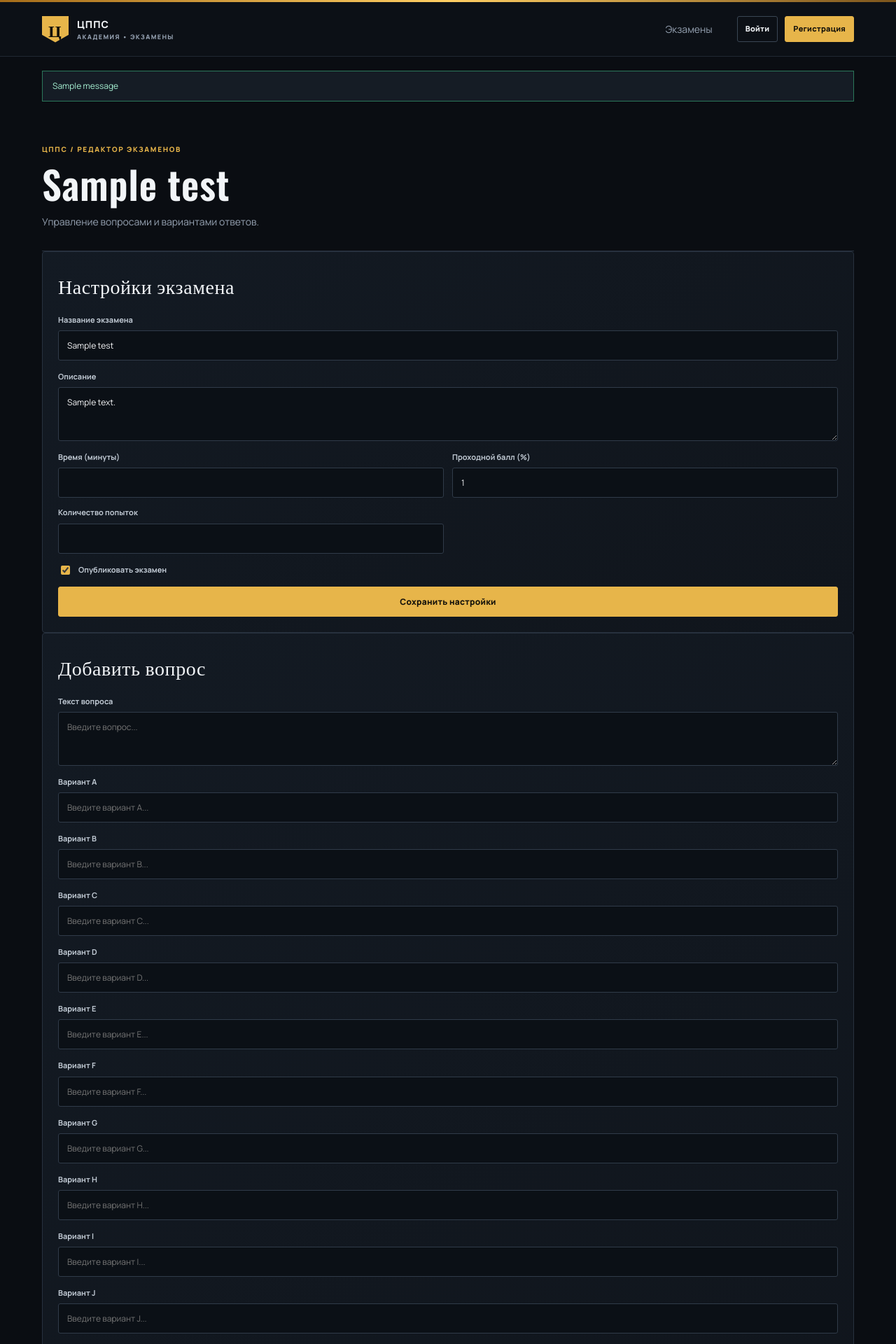
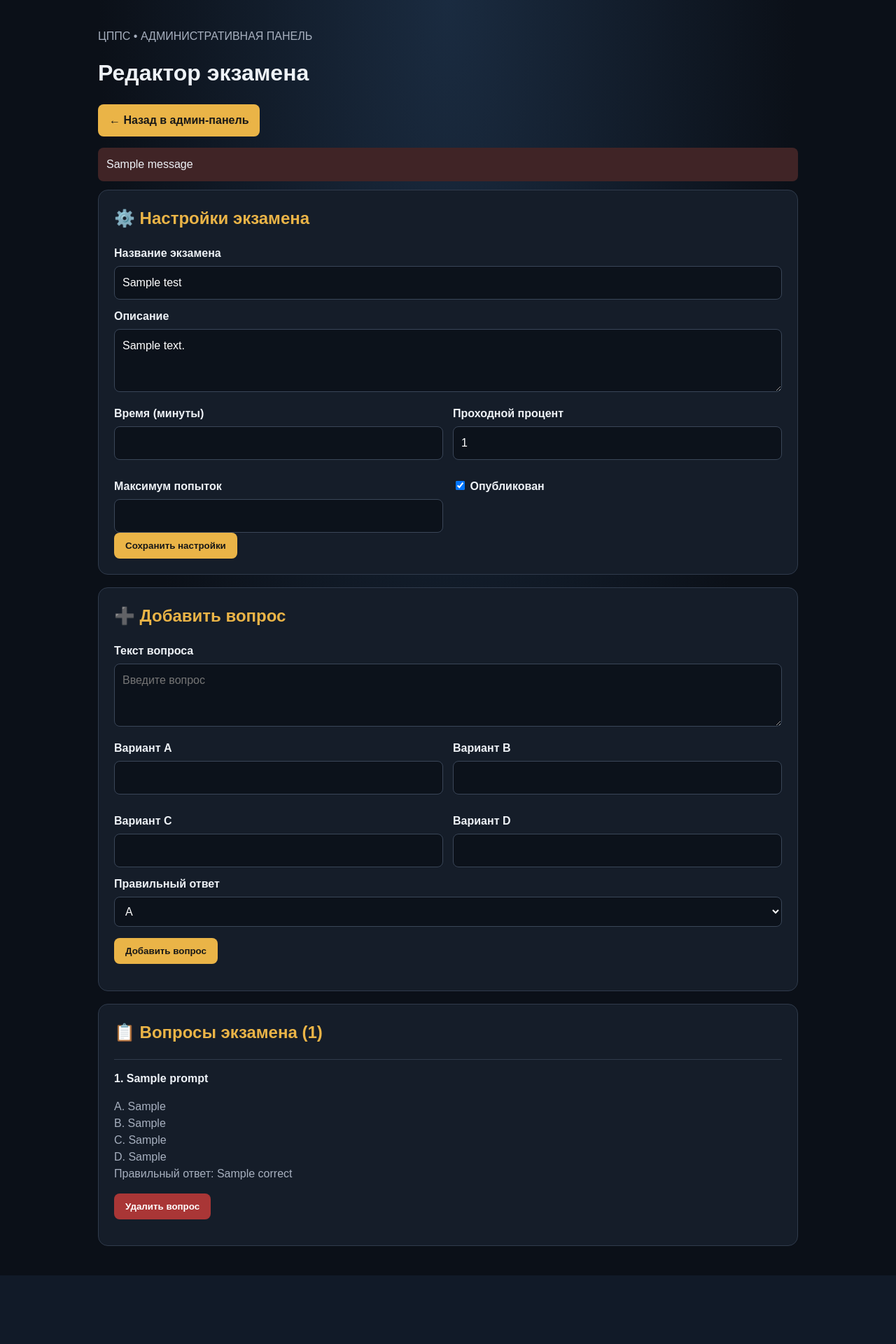
Before and after one commit to LiptonYT/CPPS_Exam_Portal_FIXED, a Flask app: template templates/edit_test.html in a window 1280 px wide. Shown: the top 1920 px of the page at 70% size. After the commit the page ends 1822 px from the top, so only its background shows below. Run offline with Flask 3, Linux system fonts and the light colour scheme; the template is opened without the code that fills it: most values are stand-ins (such as "Sample title", 1, 10 or a date in 2020); one stand-in notice (Sample message) is shown.

Commit message:
Update edit_test.html

```diff
--- a/templates/edit_test.html
+++ b/templates/edit_test.html
@@ -1,227 +1,42 @@
-
-{% extends "base.html" %}
-{% block title %}Редактор экзамена — ЦППС{% endblock %}
-
-{% block content %}
-<div class="page-head">
-    <div class="eyebrow">ЦППС / РЕДАКТОР ЭКЗАМЕНОВ</div>
-    <h1>{{ test.title }}</h1>
-    <p>Управление вопросами и вариантами ответов.</p>
-</div>
+<!doctype html>
+<html lang="ru">
+<head>
+  <meta charset="utf-8"><meta name="viewport" content="width=device-width, initial-scale=1">
+  <title>Редактор экзамена — ЦППС</title>
+  <style>
+    :root{--bg:#0b1018;--panel:#151d29;--gold:#eab447;--text:#eef2f7;--muted:#a7b0bf;--line:#303b4c;--red:#f06464}
+    *{box-sizing:border-box}body{margin:0;background:radial-gradient(ellipse at top,#1a2b40 0,#0b1018 55%);color:var(--text);font:16px/1.5 Arial,sans-serif;padding:24px}.wrap{max-width:1000px;margin:0 auto}.panel{background:var(--panel);border:1px solid var(--line);border-radius:14px;padding:22px;margin-bottom:18px}h1,h2{margin-top:0}h2{color:var(--gold)}label{display:block;margin:12px 0 6px;font-weight:700}input:not([type=checkbox]),textarea,select{width:100%;padding:11px;border-radius:8px;border:1px solid #3a4658;background:#0c121b;color:#fff;font:inherit}textarea{min-height:90px}button,.button{display:inline-block;padding:11px 16px;border:0;border-radius:8px;background:var(--gold);color:#171717;font-weight:800;text-decoration:none;cursor:pointer}button.danger{background:#a93636;color:white}.muted{color:var(--muted)}.grid{display:grid;grid-template-columns:1fr 1fr;gap:14px}.flash{padding:12px;margin-bottom:12px;background:#402426;border-radius:8px}.question{border-top:1px solid var(--line);padding:15px 0}.actions{display:flex;gap:10px;align-items:center;flex-wrap:wrap}@media(max-width:650px){body{padding:12px}.grid{grid-template-columns:1fr}.panel{padding:15px}}
+  </style>
+</head>
+<body><main class="wrap">
+  <p class="muted">ЦППС • АДМИНИСТРАТИВНАЯ ПАНЕЛЬ</p>
+  <h1>Редактор экзамена</h1>
+  <p><a class="button" href="{{ url_for('admin') }}">← Назад в админ-панель</a></p>
+  {% with messages = get_flashed_messages(with_categories=true) %}{% for category, message in messages %}<div class="flash">{{ message }}</div>{% endfor %}{% endwith %}
 
   <section class="panel">
-    <h2>Настройки экзамена</h2>
-
-    <form method="post"
-          action="{{ url_for('test_settings', test_id=test.id) }}"
-          class="stack">
-
+    <h2>⚙️ Настройки экзамена</h2>
+    <form method="post" action="{{ url_for('test_settings', test_id=test.id) }}">
       <input type="hidden" name="_csrf" value="{{ csrf_token() }}">
-
-        <label>Название экзамена
-            <input name="title" value="{{ test.title }}" required>
-        </label>
-
-        <label>Описание
-            <textarea name="description" rows="3">{{ test.description }}</textarea>
-        </label>
-
-        <div class="form-row">
-            <label>Время (минуты)
-                <input type="number" name="duration" min="1" max="180"
-                       value="{{ test.duration_minutes }}" required>
-            </label>
-
-            <label>Проходной балл (%)
-                <input type="number" name="pass_percent" min="1" max="100"
-                       value="{{ test.pass_percent }}" required>
-            </label>
-
-            <label>Количество попыток
-                <input type="number" name="max_attempts" min="1" max="20"
-                       value="{{ test.max_attempts }}" required>
-            </label>
-        </div>
-
-        <label class="checkline">
-            <input type="checkbox" name="published"
-                   {% if test.published %}checked{% endif %}>
-            Опубликовать экзамен
-        </label>
-
-        <button class="btn" type="submit">Сохранить настройки</button>
+      <label>Название экзамена</label><input name="title" value="{{ test.title }}" required maxlength="160">
+      <label>Описание</label><textarea name="description">{{ test.description or '' }}</textarea>
+      <div class="grid"><div><label>Время (минуты)</label><input type="number" name="duration" value="{{ test.duration_minutes }}" min="1" max="180" required></div><div><label>Проходной процент</label><input type="number" name="pass_percent" value="{{ test.pass_percent }}" min="1" max="100" required></div><div><label>Максимум попыток</label><input type="number" name="max_attempts" value="{{ test.max_attempts }}" min="1" max="20" required></div><div><label><input type="checkbox" name="published" {% if test.published %}checked{% endif %}> Опубликован</label></div></div>
+      <button type="submit">Сохранить настройки</button>
     </form>
   </section>
 
   <section class="panel">
-    <h2>Добавить вопрос</h2>
-
-    <form method="post" class="stack" id="question-form">
+    <h2>➕ Добавить вопрос</h2>
+    <form method="post" action="{{ url_for('edit_test', test_id=test.id) }}">
       <input type="hidden" name="_csrf" value="{{ csrf_token() }}">
-
-        <label>Текст вопроса
-            <textarea name="prompt" rows="3"
-                      placeholder="Введите вопрос..."
-                      required></textarea>
-        </label>
-
-        {% for letter in ['A','B','C','D','E','F','G','H','I','J'] %}
-        <label>
-            Вариант {{ letter }}
-            <input
-                type="text"
-                name="{{ letter|lower }}"
-                placeholder="Введите вариант {{ letter }}..."
-                {% if letter in ['A','B','C','D'] %}required{% endif %}
-            >
-        </label>
-        {% endfor %}
-
-        <label>Тип вопроса
-            <select name="question_type" id="question-type">
-                <option value="single">Один правильный ответ</option>
-                <option value="multiple">Несколько правильных ответов</option>
-            </select>
-        </label>
-
-        <div>
-            <strong>Выберите правильные ответы</strong>
-            <p class="muted">
-                Для одного ответа отметьте одну букву.
-                Для нескольких ответов выберите все подходящие варианты.
-            </p>
-
-            <div class="form-row" style="flex-wrap:wrap; gap:12px;">
-                {% for letter in ['A','B','C','D','E','F','G','H','I','J'] %}
-                <label class="checkline"
-                       style="display:flex; align-items:center; gap:6px;">
-                    <input type="checkbox" name="correct" value="{{ letter }}">
-                    {{ letter }}
-                </label>
-                {% endfor %}
-            </div>
-        </div>
-
-        <button class="btn" type="submit">Добавить вопрос +</button>
+      <label>Текст вопроса</label><textarea name="prompt" required maxlength="2000" placeholder="Введите вопрос"></textarea>
+      <div class="grid"><div><label>Вариант A</label><input name="a" required maxlength="500"></div><div><label>Вариант B</label><input name="b" required maxlength="500"></div><div><label>Вариант C</label><input name="c" required maxlength="500"></div><div><label>Вариант D</label><input name="d" required maxlength="500"></div></div>
+      <label>Правильный ответ</label><select name="correct" required><option value="A">A</option><option value="B">B</option><option value="C">C</option><option value="D">D</option></select>
+      <p><button type="submit">Добавить вопрос</button></p>
     </form>
   </section>
 
-<section class="section-head">
-    <div>
-        <div class="eyebrow">БАНК ВОПРОСОВ</div>
-        <h2>Вопросы ({{ questions|length }})</h2>
-    </div>
+  <section class="panel"><h2>📋 Вопросы экзамена ({{ questions|length }})</h2>
+    {% for q in questions %}<div class="question"><strong>{{ loop.index }}. {{ q.prompt }}</strong><p class="muted">A. {{ q.a }}<br>B. {{ q.b }}<br>C. {{ q.c }}<br>D. {{ q.d }}<br>Правильный ответ: {{ q.correct }}</p><form method="post" action="{{ url_for('delete_question', question_id=q.id) }}" onsubmit="return confirm('Удалить этот вопрос?')"><input type="hidden" name="_csrf" value="{{ csrf_token() }}"><button class="danger" type="submit">Удалить вопрос</button></form></div>{% else %}<p class="muted">Вопросов пока нет. Добавь первый выше.</p>{% endfor %}
   </section>
-
-{% for q in questions %}
-<section class="question panel">
-    <div class="q-label">
-        ВОПРОС {{ loop.index }}
-    </div>
-
-    <h3>{{ q.prompt }}</h3>
-
-    <div class="answers">
-        {% for letter in ['A','B','C','D','E','F','G','H','I','J'] %}
-            {% set option = q[letter|lower] %}
-            {% if option %}
-            <div class="answer">
-                <span class="answer-letter">{{ letter }}</span>
-                <span>{{ option }}</span>
-            </div>
-            {% endif %}
-        {% endfor %}
-    </div>
-
-    <p>
-        <strong>Правильные ответы:</strong>
-        {{ q.correct_display }}
-    </p>
-
-    <p class="muted">
-        {% if q.question_type == 'multiple' %}
-            Несколько правильных ответов
-        {% else %}
-            Один правильный ответ
-        {% endif %}
-    </p>
-
-    <form method="post"
-          action="{{ url_for('delete_question', question_id=q.id) }}"
-          onsubmit="return confirm('Удалить этот вопрос?')">
-
-        <input type="hidden" name="_csrf" value="{{ csrf_token() }}">
-        <button class="btn btn-danger" type="submit">Удалить вопрос</button>
-    </form>
-</section>
-{% else %}
-<div class="empty">
-    В этом экзамене пока нет вопросов.
-</div>
-{% endfor %}
-
-<a class="text-link" href="{{ url_for('admin') }}">
-    ← Назад в админ-панель
-</a>
-
-<script>
-(() => {
-    const form = document.getElementById('question-form');
-    const typeSelect = document.getElementById('question-type');
-    const checks = [...form.querySelectorAll('input[name="correct"]')];
-
-    function updateAnswerMode() {
-        if (typeSelect.value !== 'single') return;
-
-        const checked = checks.filter(item => item.checked);
-
-        checked.slice(1).forEach(item => {
-            item.checked = false;
-        });
-    }
-
-    typeSelect.addEventListener('change', updateAnswerMode);
-
-    checks.forEach(check => {
-        check.addEventListener('change', () => {
-            if (typeSelect.value === 'single' && check.checked) {
-                checks.forEach(other => {
-                    if (other !== check) {
-                        other.checked = false;
-                    }
-                });
-            }
-        });
-    });
-
-    form.addEventListener('submit', event => {
-        const selected = checks.filter(item => item.checked);
-
-        if (selected.length === 0) {
-            event.preventDefault();
-            alert('Отметьте хотя бы один правильный ответ.');
-            return;
-        }
-
-        const selectedLetters = selected.map(item => item.value);
-
-        for (const letter of selectedLetters) {
-            const field = form.querySelector(
-                'input[name="' + letter.toLowerCase() + '"]'
-            );
-
-            if (!field || !field.value.trim()) {
-                event.preventDefault();
-                alert('Заполните вариант ' + letter + ', который отмечен правильным.');
-                return;
-            }
-        }
-
-        if (typeSelect.value === 'single' && selected.length > 1) {
-            event.preventDefault();
-            alert('Для этого вопроса выберите только один правильный ответ.');
-        }
-    });
-})();
-</script>
-{% endblock %}
+</main></body></html>
```
Lines whose indentation alone changed are shown as unchanged.
